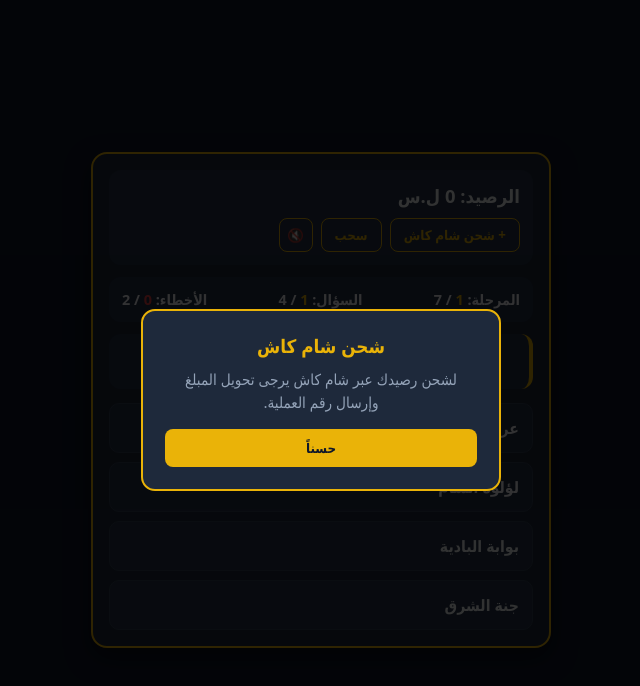
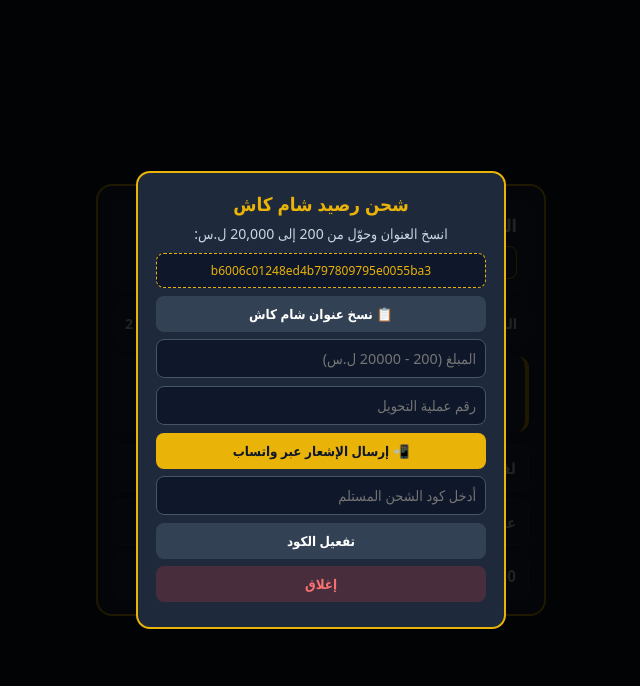
Before and after one commit to haylme5054-sys/discover-ghranij, a plain HTML site: page index.html in a window 1280 px wide. Both pictures are taken after a click on the button "+ شحن شام كاش". Shown: the whole page, without its empty margins (319-959 px from the left). Drawn offline with Linux system fonts and the light colour scheme.

Commit message:
Update index.html

```diff
--- a/index.html
+++ b/index.html
@@ -7,28 +7,27 @@
 <style>
 :root{--bg:#0f172a;--card:#1e293b;--in:#263349;--gold:#eab308;--txt:#f8fafc;--ok:#22c55e;--no:#ef4444}
 *{box-sizing:border-box;margin:0;padding:0;font-family:system-ui,Tahoma,sans-serif}
-body{background:var(--bg);color:var(--txt);min-height:100vh;display:flex;align-items:center;justify-content:center;padding:15px}
-.box{width:100%;max-width:460px;background:var(--card);border:2px solid var(--gold);border-radius:16px;padding:16px;box-shadow:0 10px 25px #0008}
-.panel{background:var(--in);border-radius:12px;padding:13px;margin-bottom:12px}
-.bal{font-size:1.15rem;font-weight:700;margin-bottom:10px}
-.btns{display:flex;gap:8px;flex-wrap:wrap}
-.bgold{background:0;border:1.5px solid var(--gold);color:var(--gold);padding:6px 13px;border-radius:8px;font-weight:700;cursor:pointer}
-.bgold:hover{background:var(--gold);color:var(--bg)}
-.bsnd{background:0;border:1.5px solid var(--gold);color:var(--no);width:34px;height:34px;border-radius:8px;cursor:pointer}
-.stats{display:flex;justify-content:space-between;font-size:.9rem;font-weight:700}
-.stats b{color:var(--gold)}
-.err{color:var(--no)!important}
-.qbox{background:var(--in);border-radius:12px;padding:16px;margin-bottom:14px;text-align:center;font-size:1.08rem;font-weight:700;border-right:4px solid var(--gold)}
-.opts{display:flex;flex-direction:column;gap:9px}
-.opt{background:var(--in);color:var(--txt);border:1.5px solid #334155;padding:13px;border-radius:10px;font-size:.98rem;font-weight:600;text-align:right;cursor:pointer}
-.opt.ok{background:#22c55e33;border-color:var(--ok);color:#4ade80}
-.opt.no{background:#ef444433;border-color:var(--no);color:#f87171}
-.mod{display:none;position:fixed;inset:0;background:#000c;align-items:center;justify-content:center;padding:20px;z-index:9}
+body{background:var(--bg);color:var(--txt);min-height:100vh;display:flex;align-items:center;justify-content:center;padding:14px}
+.box{width:100%;max-width:450px;background:var(--card);border:2px solid var(--gold);border-radius:16px;padding:15px}
+.panel{background:var(--in);border-radius:12px;padding:12px;margin-bottom:11px}
+.bal{font-size:1.1rem;font-weight:700;margin-bottom:9px}
+.btns{display:flex;gap:7px;flex-wrap:wrap}
+.bgold{background:0;border:1.5px solid var(--gold);color:var(--gold);padding:6px 11px;border-radius:8px;font-weight:700;cursor:pointer;font-size:.85rem}
+.bsnd{background:0;border:1.5px solid var(--gold);color:var(--no);width:33px;height:33px;border-radius:8px;cursor:pointer}
+.stats{display:flex;justify-content:space-between;font-size:.88rem;font-weight:700}
+.stats b{color:var(--gold)}.err{color:var(--no)!important}
+.qbox{background:var(--in);border-radius:12px;padding:15px;margin-bottom:13px;text-align:center;font-size:1.05rem;font-weight:700;border-right:4px solid var(--gold)}
+.opts{display:flex;flex-direction:column;gap:8px}
+.opt{background:var(--in);color:var(--txt);border:1.5px solid #334155;padding:12px;border-radius:10px;font-size:.95rem;font-weight:600;text-align:right;cursor:pointer}
+.opt.ok{background:#22c55e33;border-color:var(--ok);color:#4ade80}.opt.no{background:#ef444433;border-color:var(--no);color:#f87171}
+.mod{display:none;position:fixed;inset:0;background:#000d;align-items:center;justify-content:center;padding:15px;z-index:9}
 .mod.show{display:flex}
-.mcard{background:var(--card);border:2px solid var(--gold);border-radius:14px;padding:22px;width:100%;max-width:360px;text-align:center}
-.mcard h3{color:var(--gold);margin-bottom:10px}
-.mcard p{color:#94a3b8;font-size:.95rem;margin-bottom:16px;line-height:1.5}
-.mbtn{background:var(--gold);color:var(--bg);border:0;padding:10px;border-radius:8px;font-weight:700;width:100%;cursor:pointer}
+.mcard{background:var(--card);border:2px solid var(--gold);border-radius:14px;padding:18px;width:100%;max-width:370px;text-align:center}
+.mcard h3{color:var(--gold);margin-bottom:8px}.mcard p{color:#cbd5e1;font-size:.88rem;margin-bottom:10px;line-height:1.4}
+.addr{background:#0f172a;border:1px dashed var(--gold);padding:8px;border-radius:8px;font-size:.75rem;word-break:break-all;color:var(--gold);margin-bottom:8px}
+.inp{width:100%;padding:9px;border-radius:8px;border:1px solid #475569;background:#0f172a;color:#fff;margin-bottom:8px;font-size:.9rem;text-align:right}
+.mbtn{background:var(--gold);color:var(--bg);border:0;padding:9px;border-radius:8px;font-weight:700;width:100%;cursor:pointer;margin-bottom:7px}
+.mbtn.sec{background:#334155;color:#fff}
 </style>
 </head>
 <body>
@@ -36,8 +35,8 @@ body{background:var(--bg);color:var(--txt);min-height:100vh;display:flex;align-i
   <div class="panel">
     <div class="bal">الرصيد: <span id="bal">0</span> ل.س</div>
     <div class="btns">
-      <button class="bgold" onclick="pop('شحن شام كاش','لشحن رصيدك عبر شام كاش يرجى تحويل المبلغ وإرسال رقم العملية.')">+ شحن شام كاش</button>
-      <button class="bgold" onclick="withdraw()">سحب</button>
+      <button class="bgold" onclick="$('topup-md').classList.add('show')">+ شحن شام كاش</button>
+      <button class="bgold" onclick="$('wd-bal').textContent=b.toLocaleString();$('wd-md').classList.add('show')">سحب</button>
       <button class="bsnd" id="snd" onclick="togSnd()">🔇</button>
     </div>
   </div>
@@ -49,69 +48,49 @@ body{background:var(--bg);color:var(--txt);min-height:100vh;display:flex;align-i
   <div class="qbox" id="qt"></div>
   <div class="opts" id="op"></div>
 </div>
-<div class="mod" id="md">
-  <div class="mcard">
-    <h3 id="mt"></h3><p id="mb"></p>
-    <button class="mbtn" onclick="cls()">حسناً</button>
-  </div>
-</div>
+<div class="mod" id="md"><div class="mcard"><h3 id="mt"></h3><p id="mb"></p><button class="mbtn" onclick="cls()">حسناً</button></div></div>
+<div class="mod" id="topup-md"><div class="mcard">
+  <h3>شحن رصيد شام كاش</h3>
+  <p>انسخ العنوان وحوّل من 200 إلى 20,000 ل.س:</p>
+  <div class="addr" id="sc-addr">b6006c01248ed4b797809795e0055ba3</div>
+  <button class="mbtn sec" onclick="navigator.clipboard.writeText($('sc-addr').textContent);alert('تم النسخ!')">📋 نسخ عنوان شام كاش</button>
+  <input type="number" id="amt" class="inp" placeholder="المبلغ (200 - 20000 ل.س)">
+  <input type="text" id="txid" class="inp" placeholder="رقم عملية التحويل">
+  <button class="mbtn" onclick="sendTopupWA()">📲 إرسال الإشعار عبر واتساب</button>
+  <input type="text" id="vcode" class="inp" placeholder="أدخل كود الشحن المستلم">
+  <button class="mbtn sec" onclick="redeemCode()">تفعيل الكود</button>
+  <button class="mbtn sec" style="background:#ef444433;color:#f87171" onclick="$('topup-md').classList.remove('show')">إغلاق</button>
+</div></div>
+<div class="mod" id="wd-md"><div class="mcard">
+  <h3>سحب الرصيد</h3>
+  <p>رصيدك: <b style="color:var(--gold)" id="wd-bal">0</b> ل.س (الحد الأدنى 5,000)</p>
+  <input type="number" id="wd-amt" class="inp" placeholder="المبلغ المراد سحبه">
+  <input type="text" id="wd-addr" class="inp" placeholder="عنوان شام كاش الخاص بك">
+  <button class="mbtn" onclick="sendWdWA()">📲 طلب السحب عبر واتساب</button>
+  <button class="mbtn sec" onclick="$('wd-md').classList.remove('show')">إغلاق</button>
+</div></div>
 <script>
+const WA="+963994601625",CODES={GH200:200,GH500:500,GH1000:1000,GH2000:2000,GH5000:5000,GH10000:10000,GH20000:20000};
 const D=[
-[["ما هو اللقب الأشهر لمدينة غرانيج؟",["عروس الفرات","لؤلؤة الشام","بوابة البادية","جنة الشرق"],0],
-["على أي ضفة من نهر الفرات تقع غرانيج؟",["الضفة اليمنى","الضفة اليسرى (الجزيرة)","وسط النهر","تبعد عن النهر"],1],
-["كم تبعد غرانيج تقريباً شرق مدينة دير الزور؟",["30 كم","60 كم","90 كم","140 كم"],2],
-["أي بلدة تحد غرانيج من جهة الغرب؟",["البحرة","الكشكية","الميادين","السوسة"],1]],
-[["أي بلدة تحد غرانيج من جهة الشرق؟",["البحرة","هجين","أبو حمام","الشعفة"],0],
-["في أي عام أُحدثت بلدية غرانيج رسمياً؟",["1955","1968","1980","1991"],1],
-["ما ترتيب غرانيج من حيث المساحة في دير الزور؟",["الأولى","الثانية","الرابعة","السادسة"],2],
-["سبب تسمية غرانيج بهذا الاسم؟",["طائر الغرنوق","كانت مغمورة بمياه الفرات ثم جفت","اسم قائد","كثرة الآبار"],1]],
-[["ما هو المحصول الزراعي الرئيسي في غرانيج؟",["الزيتون","القطن والقمح","التفاح","التبغ"],1],
-["كم تبلغ مساحة أراضي غرانيج تقريباً؟",["50 كم²","95 كم²","144 كم²","250 كم²"],2],
-["إلى أي منطقة إدارية تتبع مدينة غرانيج؟",["منطقة البوكمال","منطقة الميادين","مركز دير الزور","التبني"],0],
-["ماذا يحد مدينة غرانيج من جهة الشمال؟",["نهر الفرات","البادية (الجزيرة)","العراق","نهر الخابور"],1]],
-[["متى فُصلت الكشكية وأبو حمام عن بلدية غرانيج؟",["1975","1985","1991","2000"],2],
-["ماذا يحد مدينة غرانيج من جهة الجنوب؟",["نهر الفرات","البادية","جبل البشري","طريق الحسكة"],0],
-["بماذا تشتهر سهول غرانيج الزراعية؟",["تربة رملية","خصوبتها العالية على ضفة النهر","زراعة بعلية","أشجار حراجية"],1],
-["النشاط الاقتصادي الثاني للسكان بعد الزراعة؟",["الصناعة الثقيلة","تربية المواشي والتجارة","السياحة","التعدين"],1]],
-[["ما هو اللقب الثاني الذي يُطلق على غرانيج؟",["قلعة الصحراء","مدينة النواعير","درة الفرات","واحة الشرق"],0],
-["تُعرف منطقة غرانيج وما حولها محلياً باسم:",["الشعيطات","البقارة","العكيدات","المشاهدة"],0],
-["تعتمد الزراعة في غرانيج بشكل أساسي على:",["مياه الأمطار","الري من نهر الفرات","الينابيع","تحلية المياه"],1],
-["ما هو المناخ السائد في مدينة غرانيج؟",["متوسطي معتدل","شبه صحراوي حار صيفاً","استوائي","بارد"],1]],
-[["كم عدد المراحل الكلي في لعبة اكتشف غرانيج؟",["5 مراحل","7 مراحل","10 مراحل","3 مراحل"],1],
-["أي من هذه المدن أقرب إلى غرانيج؟",["هجين","الرقة","تدمر","الحسكة"],0],
-["تشتهر المنطقة بتربية:",["الأغنام والأبقار","الخيول فقط","الغزلان","النعام"],0],
-["تقع غرانيج في الجزء:",["الشمالي الغربي من سوريا","الشرقي من سوريا","الجنوبي","الساحلي"],1]],
-[["تُعد غرانيج من أهم مراكز إنتاج:",["القمح والقطن والخضروات","الموز","البن والشاي","الفستق"],0],
-["يفصل نهر الفرات غرانيج عن بلدات:",["الضفة اليمنى (الشامية)","الحدود التركية","بادية الشام","دجلة"],0],
-["وسيلة الري المنتشرة في بساتين غرانيج:",["المضخات الزراعية وقنوات الري","السواقي","الأفلاج","الأمطار"],0],
-["تهانينا! السؤال الأخير، غرانيج هي:",["مدينة عريقة في ريف دير الزور الشرقي","قرية بحلب","بلدة بدمشق","مدينة ساحلية"],0]]
+[["لقب غرانيج الأشهر؟",["عروس الفرات","لؤلؤة الشام","بوابة البادية","جنة الشرق"],0],["تقع غرانيج على ضفة الفرات:",["اليمنى","اليسرى (الجزيرة)","وسط النهر","بعيدة"],1],["تبعد شرق دير الزور بحوالي:",["30 كم","60 كم","90 كم","140 كم"],2],["تحدها من الغرب بلدة:",["البحرة","الكشكية","الميادين","السوسة"],1]],
+[["تحدها من الشرق بلدة:",["البحرة","هجين","أبو حمام","الشعفة"],0],["أُحدثت بلدية غرانيج عام:",["1955","1968","1980","1991"],1],["ترتيبها مساحةً بدير الزور:",["الأولى","الثانية","الرابعة","السادسة"],2],["سبب تسميتها بغرانيج:",["طائر الغرنوق","كانت مغمورة بمياه الفرات وجفت","قائد قديم","كثرة الآبار"],1]],
+[["المحصول الرئيسي فيها:",["الزيتون","القطن والقمح","التفاح","التبغ"],1],["مساحة أراضيها تقريباً:",["50 كم²","95 كم²","144 كم²","250 كم²"],2],["تتبع إدارياً لمنطقة:",["البوكمال","الميادين","مركز دير الزور","التبني"],0],["يحدها من الشمال:",["نهر الفرات","البادية","العراق","الخابور"],1]],
+[["فُصلت الكشكية وأبو حمام عام:",["1975","1985","1991","2000"],2],["يحدها من الجنوب:",["نهر الفرات","البادية","جبل البشري","الحسكة"],0],["سهولها الزراعية تمتاز بـ:",["تربة رملية","خصوبة عالية لوقوعها على سرير النهر","زراعة بعلية","غابات"],1],["النشاط الاقتصادي الثاني:",["الصناعة","تربية المواشي والتجارة","السياحة","التعدين"],1]],
+[["اللقب الثاني لغرانيج:",["قلعة الصحراء","مدينة النواعير","درة الفرات","واحة الشرق"],0],["تُعرف منطقتها محلياً بـ:",["الشعيطات","البقارة","العكيدات","المشاهدة"],0],["تعتمد الزراعة فيها على:",["الأمطار","الري من الفرات","الينابيع","التحلية"],1],["مناخ مدينة غرانيج:",["متوسطي","شبه صحراوي حار صيفاً","استوائي","بارد"],1]],
+[["عدد مراحل اللعبة:",["5","7","10","3"],1],["أقرب مدينة لغرانيج:",["هجين","الرقة","تدمر","الحسكة"],0],["تشتهر بتربية:",["الأغنام والأبقار","الخيول فقط","الغزلان","النعام"],0],["تقع في الجزء:",["الشمالي الغربي","الشرقي من سوريا","الجنوبي","الساحلي"],1]],
+[["أهم مراكز إنتاج:",["القمح والقطن والخضروات","الموز","البن","الفستق"],0],["يفصلها الفرات عن:",["الضفة اليمنى (الشامية)","تركيا","بادية الشام","دجلة"],0],["وسيلة الري المنتشرة:",["المضخات وقنوات الري","السواقي","الأفلاج","الأمطار"],0],["غرانيج هي:",["مدينة عريقة بريف دير الزور الشرقي","قرية بحلب","بلدة بدمشق","مدينة ساحلية"],0]]
 ];
-let s=0,q=0,e=0,b=0,snd=0,lk=0,cb=null;
-const $=id=>document.getElementById(id);
-function load(){
-  lk=0;let item=D[s][q];
-  $('st').textContent=s+1;$('qn').textContent=q+1;$('er').textContent=e;$('bal').textContent=b.toLocaleString();
-  $('qt').textContent=item[0];$('op').innerHTML='';
-  item[1].forEach((t,i)=>{
-    let btn=document.createElement('button');btn.className='opt';btn.textContent=t;
-    btn.onclick=()=>ans(i,btn);$('op').appendChild(btn);
-  });
-}
-function ans(i,btn){
-  if(lk)return;lk=1;let c=D[s][q][2],bs=document.querySelectorAll('.opt');
-  if(i===c){btn.classList.add('ok');b+=500;$('bal').textContent=b.toLocaleString();setTimeout(nxt,800);}
-  else{btn.classList.add('no');bs[c].classList.add('ok');e++;$('er').textContent=e;
-    setTimeout(()=>{if(e>=2)pop('انتهت المحاولات','ارتكبت خطأين، ستُعاد المرحلة الحالية.',()=>{e=0;q=0;load()});else nxt();},1000);
-  }
-}
-function nxt(){
-  q++;if(q>=4){if(s+1<D.length)pop('أحسنت!','أتممت المرحلة '+(s+1)+' بنجاح.',()=>{s++;q=0;e=0;load()});
-  else pop('مبروك الفوز! 🏆','أنهيت جميع المراحل برصيد '+b.toLocaleString()+' ل.س.',()=>{s=0;q=0;e=0;load()});}else load();
-}
+let s=0,q=0,e=0,snd=0,lk=0,cb=null,b=parseInt(localStorage.getItem('gh_bal')||'0'),used=JSON.parse(localStorage.getItem('gh_used')||'[]');
+const $=id=>document.getElementById(id),saveBal=()=>{localStorage.setItem('gh_bal',b);$('bal').textContent=b.toLocaleString();};
+function load(){lk=0;let it=D[s][q];$('st').textContent=s+1;$('qn').textContent=q+1;$('er').textContent=e;saveBal();$('qt').textContent=it;$('op').innerHTML='';it.forEach((t,i)=>{let btn=document.createElement('button');btn.className='opt';btn.textContent=t;btn.onclick=()=>ans(i,btn);$('op').appendChild(btn);});}
+function ans(i,btn){if(lk)return;lk=1;let c=D[s][q],bs=document.querySelectorAll('.opt');if(i===c){btn.classList.add('ok');b+=500;saveBal();setTimeout(nxt,800);}else{btn.classList.add('no');bs[c].classList.add('ok');e++;$('er').textContent=e;setTimeout(()=>{if(e>=2)pop('انتهت المحاولات','ستُعاد المرحلة الحالية.',()=>{e=0;q=0;load()});else nxt();},1000);}}
+function nxt(){q++;if(q>=4){if(s+1<D.length)pop('أحسنت!','أتممت المرحلة '+(s+1),()=>{s++;q=0;e=0;load()});else pop('مبروك الفوز! 🏆','رصيدك '+b.toLocaleString()+' ل.س',()=>{s=0;q=0;e=0;load()});}else load();}
 function togSnd(){snd=!snd;$('snd').textContent=snd?'🔊':'🔇';$('snd').style.color=snd?'#22c55e':'#ef4444';}
-function withdraw(){pop('طلب سحب',b<5000?'رصيدك '+b.toLocaleString()+' ل.س، الحد الأدنى للسحب 5,000 ل.س.':'يمكنك الآن سحب '+b.toLocaleString()+' ل.س عبر شام كاش.');}
 function pop(t,m,f=null){$('mt').textContent=t;$('mb').textContent=m;cb=f;$('md').classList.add('show');}
 function cls(){$('md').classList.remove('show');if(cb){let f=cb;cb=null;f();}}
+function sendTopupWA(){let a=parseInt($('amt').value),tx=$('txid').value.trim();if(!a||a<200||a>20000)return alert('المبلغ بين 200 و 20,000 ل.س');if(!tx)return alert('أدخل رقم العملية');window.open(`https://wa.me{WA}?text=${encodeURIComponent(`شحن اكتشف غرانيج:\nالمبلغ: ${a} ل.س\nرقم العملية: ${tx}`)}`,'_blank');}
+function redeemCode(){let c=$('vcode').value.trim().toUpperCase();if(!CODES[c])return alert('كود غير صحيح');if(used.includes(c))return alert('مستخدم مسبقاً');b+=CODES[c];used.push(c);localStorage.setItem('gh_used',JSON.stringify(used));saveBal();$('vcode').value='';$('topup-md').classList.remove('show');pop('تم الشحن! 🎉',`أُضيف ${CODES[c].toLocaleString()} ل.س`);}
+function sendWdWA(){let a=parseInt($('wd-amt').value),ad=$('wd-addr').value.trim();if(b<5000||!a||a<5000||a>b||!ad)return alert('تأكد من الرصيد (الحد الأدنى 5,000) وعنوان شام كاش');b-=a;saveBal();$('wd-md').classList.remove('show');window.open(`https://wa.me{WA}?text=${encodeURIComponent(`سحب من اكتشف غرانيج:\nالمبلغ: ${a} ل.س\nعنوان شام كاش: ${ad}`)}`,'_blank');}
 load();
 </script>
 </body>
```
